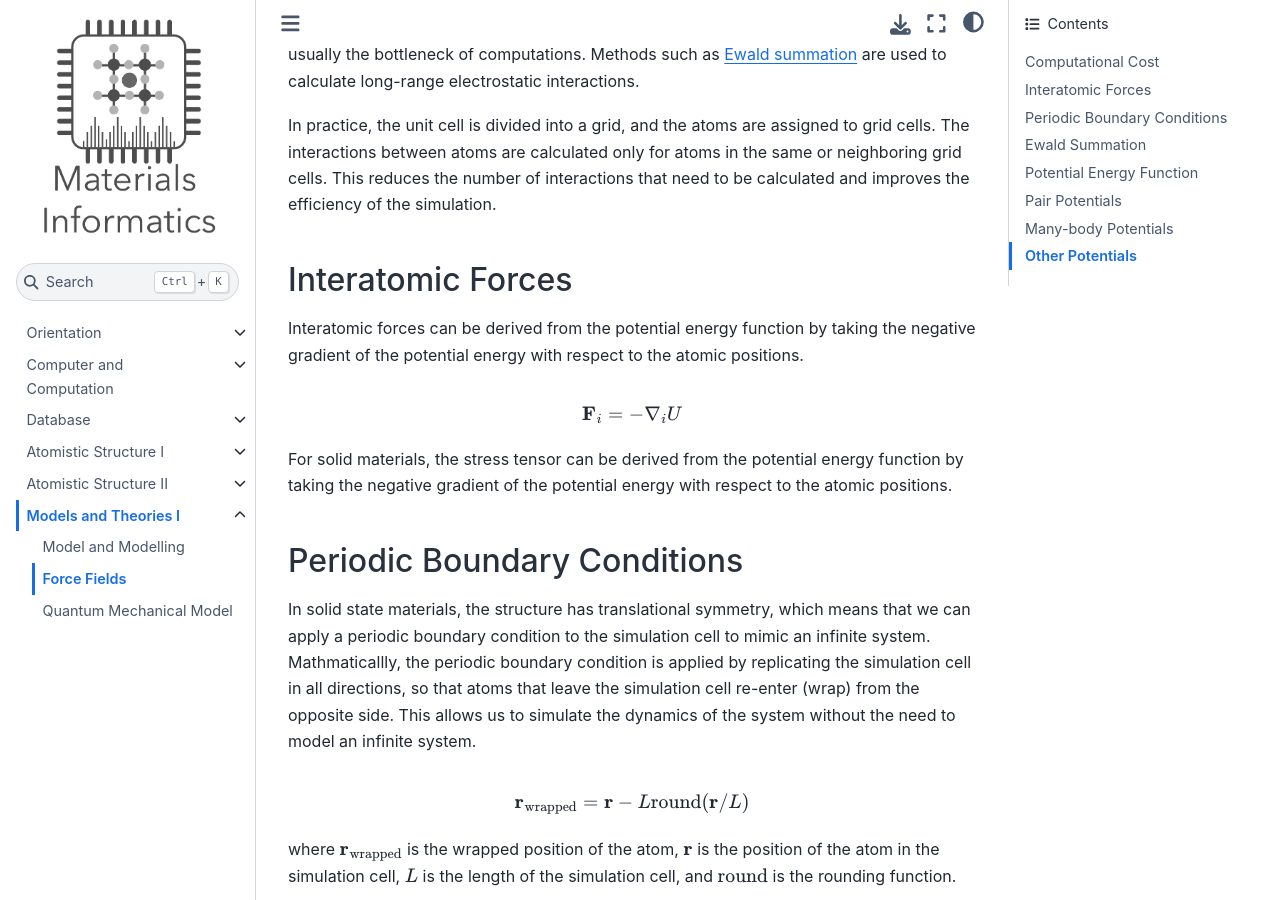
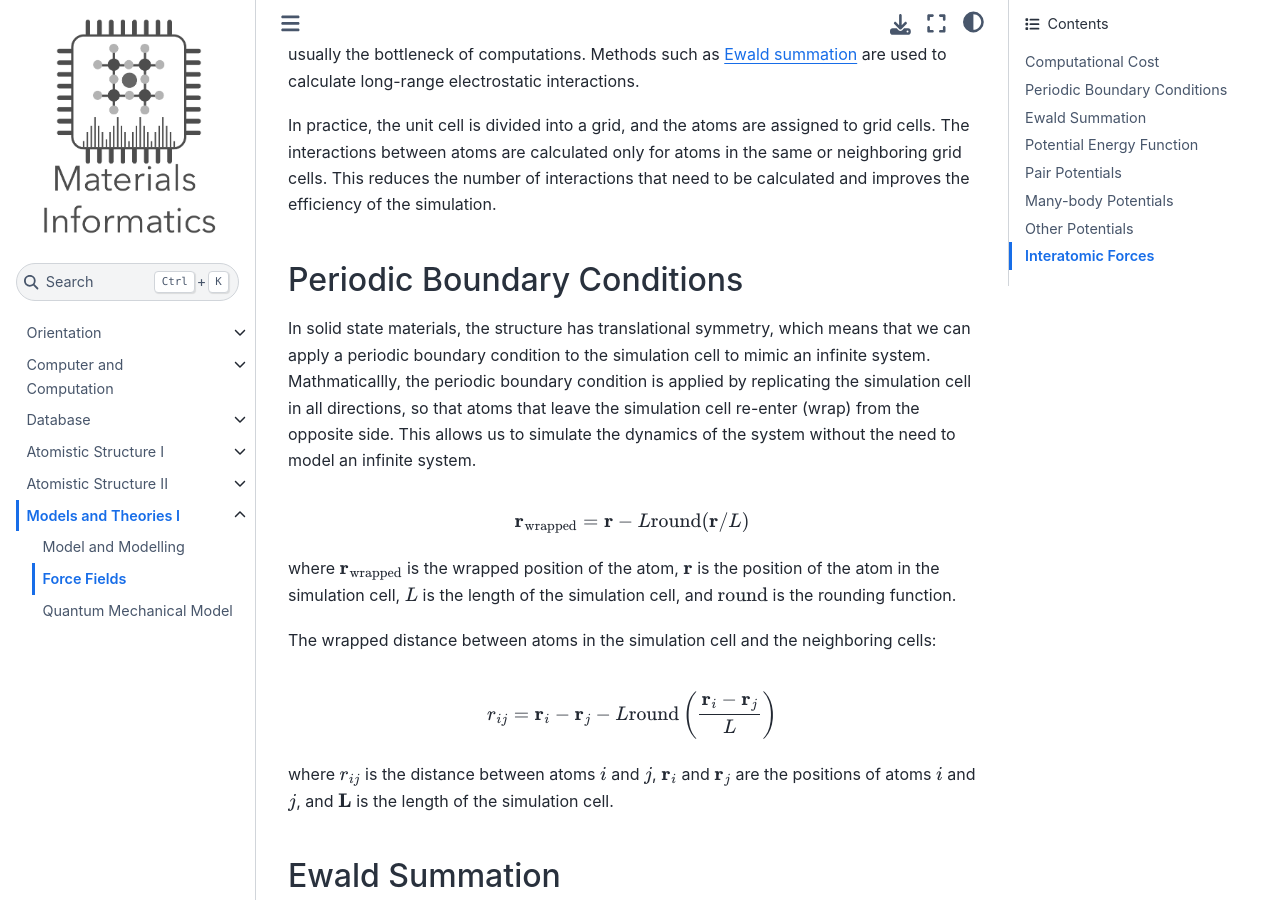
Before and after one commit to deng-group/MLE4217_5219_book, a Jupyter Book: the page built from models_and_theories_I/force_fields.md, in a window 1280 px wide and 900 px high, scrolled down 1069 px. Built offline with Jupyter Book 1.0.4 settings and Sphinx 7.4.7 and the Sphinx Book theme 1.1.4, drawn with Linux system fonts in a browser that asks for light colours; pages that are not in the unit, such as notebooks, are missing from menus; comment, search, counter and statistics services are not loaded; some of the changed text lies outside the part shown.

Commit message:
Add interatomic forces section to force fields documentation and update figure generation code

```diff
--- a/models_and_theories_I/force_fields.md
+++ b/models_and_theories_I/force_fields.md
@@ -15,16 +15,6 @@
 The computational cost of force fields depends on the number of atoms in the system and the number of interactions that need to be calculated. The computational cost of force fields scales linearly with the number of atoms in the system, and can be reduced by using approximations. Most interactions in force fields are short-ranged, which means that the interactions between atoms decay rapidly with distance. This allows us to use cutoff distances to limit the number of interactions that need to be calculated. The short range interactions are only for atoms in the neighbor list, which is usually a small fraction of the total number of atoms. The long-range interactions are more tricky to calculate and is usually the bottleneck of computations. Methods such as [Ewald summation](#ewald-summation) are used to calculate long-range electrostatic interactions.
 
 In practice, the unit cell is divided into a grid, and the atoms are assigned to grid cells. The interactions between atoms are calculated only for atoms in the same or neighboring grid cells. This reduces the number of interactions that need to be calculated and improves the efficiency of the simulation.
-
-
-## Interatomic Forces
-Interatomic forces can be derived from the potential energy function by taking the negative gradient of the potential energy with respect to the atomic positions.
-
-$$
-\mathbf{F}_i = -\nabla_i U
-$$
-
-For solid materials, the stress tensor can be derived from the potential energy function by taking the negative gradient of the potential energy with respect to the atomic positions.
 
 ## Periodic Boundary Conditions
 In solid state materials, the structure has translational symmetry, which means that we can apply a periodic boundary condition to the simulation cell to mimic an infinite system. Mathmaticallly, the periodic boundary condition is applied by replicating the simulation cell in all directions, so that atoms that leave the simulation cell re-enter (wrap) from the opposite side. This allows us to simulate the dynamics of the system without the need to model an infinite system.
```
Also changed, not shown: other parts of models_and_theories_I/force_fields.md (+9 -0 lines), figures/original_figs/make_figures.ipynb.
